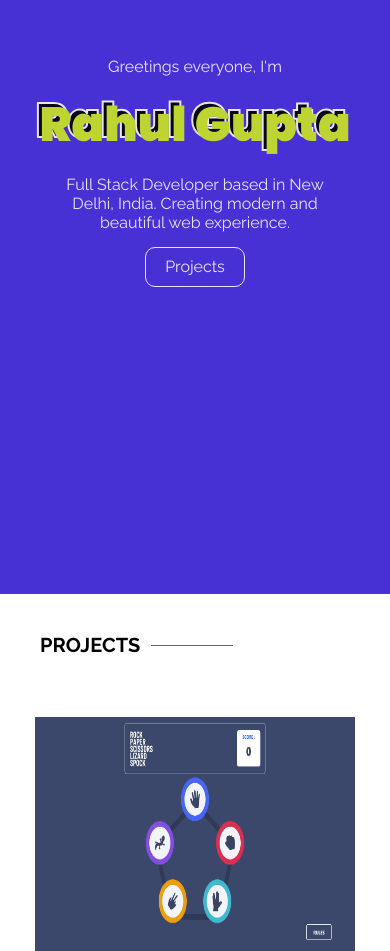
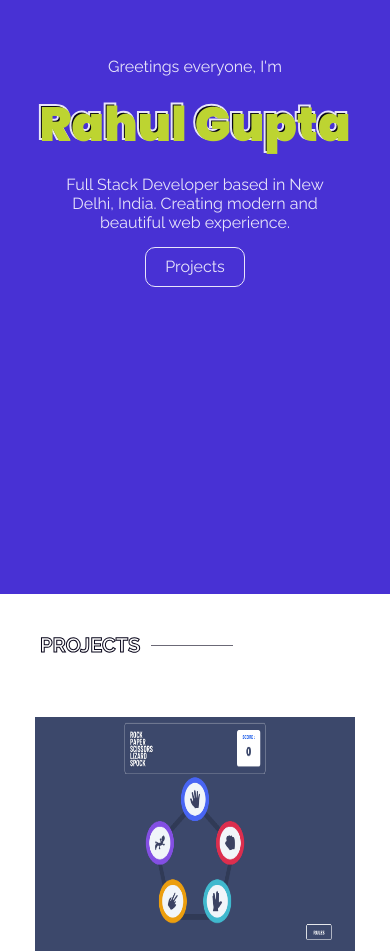
Before and after one commit to rahulgtst/rahul-gupta, a plain HTML site: page index.html in a window 390 px wide. Shown: the part 250-1201 px from the top of the page. Drawn offline with Linux system fonts and the light colour scheme.

Commit message:
make few changes in styles.css

```diff
--- a/styles.css
+++ b/styles.css
@@ -8,6 +8,20 @@
 
 html{
     scroll-behavior: smooth;
+}
+
+::-webkit-scrollbar{
+    width: 10px;
+}
+
+::-webkit-scrollbar-track{
+    background-color: #fff;
+    border: none;
+}
+
+::-webkit-scrollbar-thumb{
+    border-radius: 2px;
+    background-color: #bdd431;
 }
 
 :root{
@@ -135,6 +149,9 @@ ul{
     font-family: var(--ff-raleway);
     font-weight: var(--fw-headings);
     text-transform: uppercase;
+    font-size: 24px;
+    color: transparent;
+    -webkit-text-stroke: 1px var(--black-color);
 }
 
 #projects h2{
@@ -293,6 +310,11 @@ footer a:hover::after{
         font-size: 48px;
     }
 
+    #intro h1::before{
+        top: -2px;
+        left: -2px;
+    }
+
     #intro p{
         width: 300px;
     }
```
